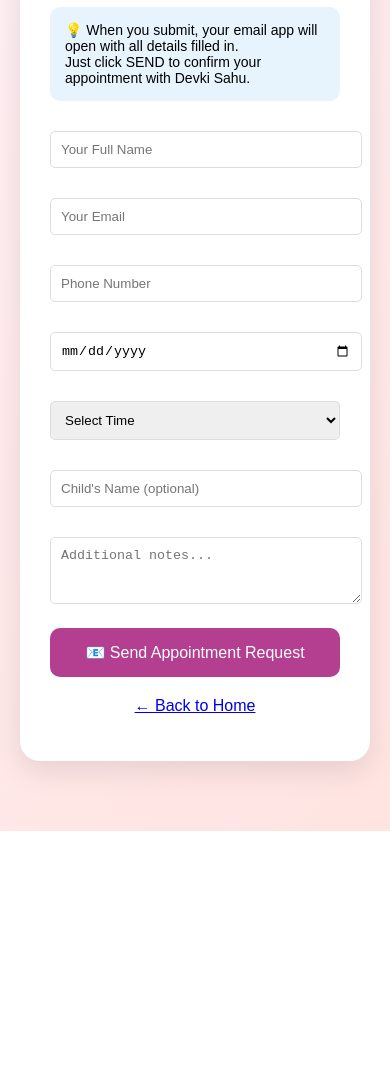
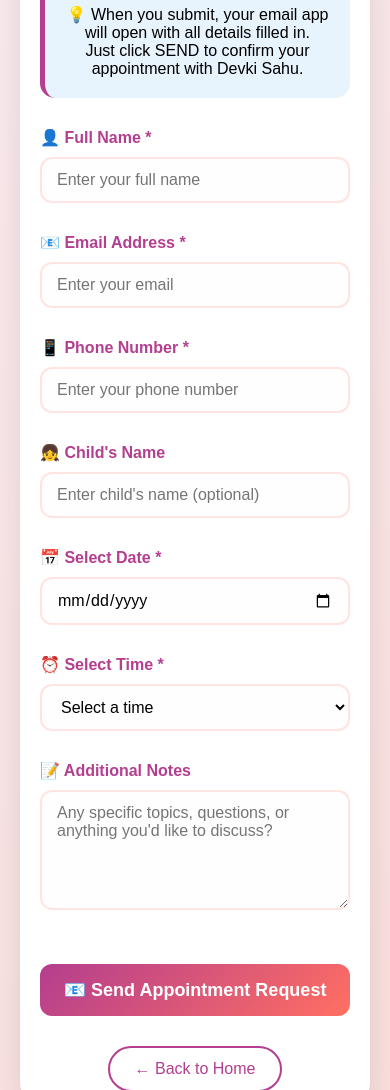
Before and after one commit to linkshreyansh/Devki-sahu, a plain HTML site: page booking.html in a window 390 px wide. Shown: the part 211-1301 px from the top of the page. Before the commit the page ends 1042 px from the top, so only its background shows below. Drawn offline with Linux system fonts and the light colour scheme.

Commit message:
Update booking.html

```diff
--- a/booking.html
+++ b/booking.html
@@ -5,54 +5,155 @@
     <meta name="viewport" content="width=device-width, initial-scale=1.0">
     <title>Book Appointment - Devki Sahu</title>
     <style>
+        * {
+            margin: 0;
+            padding: 0;
+            box-sizing: border-box;
+        }
         body {
-            font-family: Arial, sans-serif;
-            max-width: 600px;
-            margin: 50px auto;
-            padding: 20px;
+            font-family: 'Arial', sans-serif;
             background: linear-gradient(135deg, #FFF0F5, #FFE4E1);
+            min-height: 100vh;
+            padding: 40px 20px;
         }
         .form-container {
+            max-width: 900px;
+            margin: 0 auto;
             background: white;
-            padding: 30px;
-            border-radius: 20px;
-            box-shadow: 0 10px 30px rgba(0,0,0,0.1);
+            padding: 50px;
+            border-radius: 30px;
+            box-shadow: 0 20px 50px rgba(0,0,0,0.15);
+        }
+        h1 {
+            color: #B43E8F;
+            font-size: 48px;
+            margin-bottom: 10px;
+            text-align: center;
+        }
+        .subtitle {
+            text-align: center;
+            color: #666;
+            font-size: 18px;
+            margin-bottom: 40px;
+        }
+        .info {
+            background: #e8f4fd;
+            padding: 20px;
+            border-radius: 15px;
+            margin-bottom: 30px;
+            font-size: 16px;
+            text-align: center;
+            border-left: 5px solid #B43E8F;
+        }
+        .form-group {
+            margin-bottom: 30px;
+        }
+        label {
+            display: block;
+            font-size: 18px;
+            font-weight: bold;
+            color: #B43E8F;
+            margin-bottom: 10px;
         }
         input, select, textarea {
             width: 100%;
-            padding: 10px;
-            margin: 10px 0 20px;
-            border: 1px solid #ddd;
-            border-radius: 5px;
+            padding: 15px 18px;
+            font-size: 17px;
+            border: 2px solid #FFE4E1;
+            border-radius: 12px;
+            transition: all 0.3s;
+            font-family: inherit;
+            background: #fefefe;
+        }
+        input:focus, select:focus, textarea:focus {
+            outline: none;
+            border-color: #FF6F61;
+            box-shadow: 0 0 0 3px rgba(255,111,97,0.2);
+            background: white;
+        }
+        textarea {
+            resize: vertical;
+            min-height: 120px;
         }
         button {
+            width: 100%;
+            padding: 18px;
+            background: linear-gradient(135deg, #B43E8F, #FF6F61);
+            color: white;
+            border: none;
+            border-radius: 12px;
+            font-size: 20px;
+            font-weight: bold;
+            cursor: pointer;
+            transition: all 0.3s;
+            margin-top: 20px;
+        }
+        button:hover {
+            transform: translateY(-2px);
+            box-shadow: 0 10px 25px rgba(180,62,143,0.3);
+        }
+        .back-link {
+            text-align: center;
+            margin-top: 30px;
+        }
+        .back-link a {
+            color: #B43E8F;
+            text-decoration: none;
+            font-size: 16px;
+            display: inline-block;
+            padding: 12px 25px;
+            border: 2px solid #B43E8F;
+            border-radius: 30px;
+            transition: all 0.3s;
+        }
+        .back-link a:hover {
             background: #B43E8F;
             color: white;
-            padding: 15px 30px;
-            border: none;
-            border-radius: 10px;
-            cursor: pointer;
-            font-size: 16px;
-            width: 100%;
         }
-        button:hover {
-            background: #FF6F61;
+        .row {
+            display: flex;
+            gap: 20px;
         }
-        .info {
-            background: #e8f4fd;
-            padding: 15px;
-            border-radius: 10px;
-            margin-bottom: 20px;
-            font-size: 14px;
+        .row .form-group {
+            flex: 1;
         }
-        h1 {
-            color: #B43E8F;
+        @media (max-width: 768px) {
+            .form-container {
+                padding: 30px;
+            }
+            h1 {
+                font-size: 36px;
+            }
+            .row {
+                flex-direction: column;
+                gap: 0;
+            }
+            input, select, textarea {
+                padding: 12px 15px;
+                font-size: 16px;
+            }
+            button {
+                padding: 15px;
+                font-size: 18px;
+            }
+        }
+        @media (max-width: 480px) {
+            .form-container {
+                padding: 20px;
+            }
+            h1 {
+                font-size: 28px;
+            }
+            label {
+                font-size: 16px;
+            }
         }
     </style>
 </head>
 <body>
     <div class="form-container">
         <h1>📚 Book an Appointment</h1>
+        <p class="subtitle">Schedule a session with Devki Sahu</p>
 
         <div class="info">
             💡 When you submit, your email app will open with all details filled in.<br>
@@ -60,26 +161,65 @@
         </div>
 
         <form id="appointmentForm">
-            <input type="text" id="name" placeholder="Your Full Name" required>
-            <input type="email" id="email" placeholder="Your Email" required>
-            <input type="tel" id="phone" placeholder="Phone Number" required>
-            <input type="date" id="date" required>
-            <select id="time" required>
-                <option value="">Select Time</option>
-                <option>10:00 AM</option>
-                <option>11:00 AM</option>
-                <option>12:00 PM</option>
-                <option>2:00 PM</option>
-                <option>3:00 PM</option>
-                <option>4:00 PM</option>
-                <option>5:00 PM</option>
-            </select>
-            <input type="text" id="childName" placeholder="Child's Name (optional)">
-            <textarea id="notes" rows="3" placeholder="Additional notes..."></textarea>
+            <div class="row">
+                <div class="form-group">
+                    <label>👤 Full Name *</label>
+                    <input type="text" id="name" placeholder="Enter your full name" required>
+                </div>
+
+                <div class="form-group">
+                    <label>📧 Email Address *</label>
+                    <input type="email" id="email" placeholder="Enter your email" required>
+                </div>
+            </div>
+
+            <div class="row">
+                <div class="form-group">
+                    <label>📱 Phone Number *</label>
+                    <input type="tel" id="phone" placeholder="Enter your phone number" required>
+                </div>
+
+                <div class="form-group">
+                    <label>👧 Child's Name</label>
+                    <input type="text" id="childName" placeholder="Enter child's name (optional)">
+                </div>
+            </div>
+
+            <div class="row">
+                <div class="form-group">
+                    <label>📅 Select Date *</label>
+                    <input type="date" id="date" required>
+                </div>
+
+                <div class="form-group">
+                    <label>⏰ Select Time *</label>
+                    <select id="time" required>
+                        <option value="">Select a time</option>
+                        <option value="9:00 AM">9:00 AM</option>
+                        <option value="10:00 AM">10:00 AM</option>
+                        <option value="11:00 AM">11:00 AM</option>
+                        <option value="12:00 PM">12:00 PM</option>
+                        <option value="1:00 PM">1:00 PM</option>
+                        <option value="2:00 PM">2:00 PM</option>
+                        <option value="3:00 PM">3:00 PM</option>
+                        <option value="4:00 PM">4:00 PM</option>
+                        <option value="5:00 PM">5:00 PM</option>
+                        <option value="6:00 PM">6:00 PM</option>
+                    </select>
+                </div>
+            </div>
+
+            <div class="form-group">
+                <label>📝 Additional Notes</label>
+                <textarea id="notes" placeholder="Any specific topics, questions, or anything you'd like to discuss?"></textarea>
+            </div>
 
             <button type="submit">📧 Send Appointment Request</button>
         </form>
-        <p style="margin-top: 20px; text-align: center;"><a href="index.html">← Back to Home</a></p>
+
+        <div class="back-link">
+            <a href="index.html">← Back to Home</a>
+        </div>
     </div>
 
     <script>
@@ -99,27 +239,45 @@
             const childName = document.getElementById('childName').value;
             const notes = document.getElementById('notes').value;
 
-            // Format date
+            // Check required fields
+            if (!name || !email || !phone || !date || !time) {
+                alert('⚠️ Please fill in all required fields (*)');
+                return;
+            }
+
+            // Format date nicely
             const formattedDate = new Date(date).toLocaleDateString('en-US', {
-                year: 'numeric', month: 'long', day: 'numeric'
+                weekday: 'long',
+                year: 'numeric',
+                month: 'long',
+                day: 'numeric'
             });
 
             // Create email
             const subject = `Appointment Request from ${name}`;
-            let body = `NEW APPOINTMENT REQUEST\n\n`;
-            body += `Name: ${name}\n`;
-            body += `Email: ${email}\n`;
-            body += `Phone: ${phone}\n`;
-            body += `Date: ${formattedDate}\n`;
-            body += `Time: ${time}\n`;
-            if (childName) body += `Child's Name: ${childName}\n`;
-            if (notes) body += `\nNotes:\n${notes}\n`;
+
+            let body = `━━━━━━━━━━━━━━━━━━━━━━━━━━━━━━━━━━\n`;
+            body += `        NEW APPOINTMENT REQUEST\n`;
+            body += `━━━━━━━━━━━━━━━━━━━━━━━━━━━━━━━━━━\n\n`;
+            body += `👤 Name: ${name}\n`;
+            body += `📧 Email: ${email}\n`;
+            body += `📱 Phone: ${phone}\n`;
+            body += `📅 Date: ${formattedDate}\n`;
+            body += `⏰ Time: ${time}\n`;
+            if (childName) body += `👧 Child's Name: ${childName}\n`;
+            if (notes) body += `\n📝 Notes:\n${notes}\n`;
+            body += `\n━━━━━━━━━━━━━━━━━━━━━━━━━━━━━━━━━━\n`;
+            body += `Please confirm this appointment.\n`;
+            body += `━━━━━━━━━━━━━━━━━━━━━━━━━━━━━━━━━━`;
 
             // Open email
             window.location.href = `mailto:sahu.devki@gmail.com?subject=${encodeURIComponent(subject)}&body=${encodeURIComponent(body)}`;
 
             // Show success message
-            alert('✅ Your email app will now open. Please click SEND to confirm your appointment with Devki Sahu!');
+            alert('✅ Your email app will now open!\n\nPlease click SEND to confirm your appointment with Devki Sahu.');
+
+            // Reset form
+            this.reset();
         });
     </script>
 </body>
```
